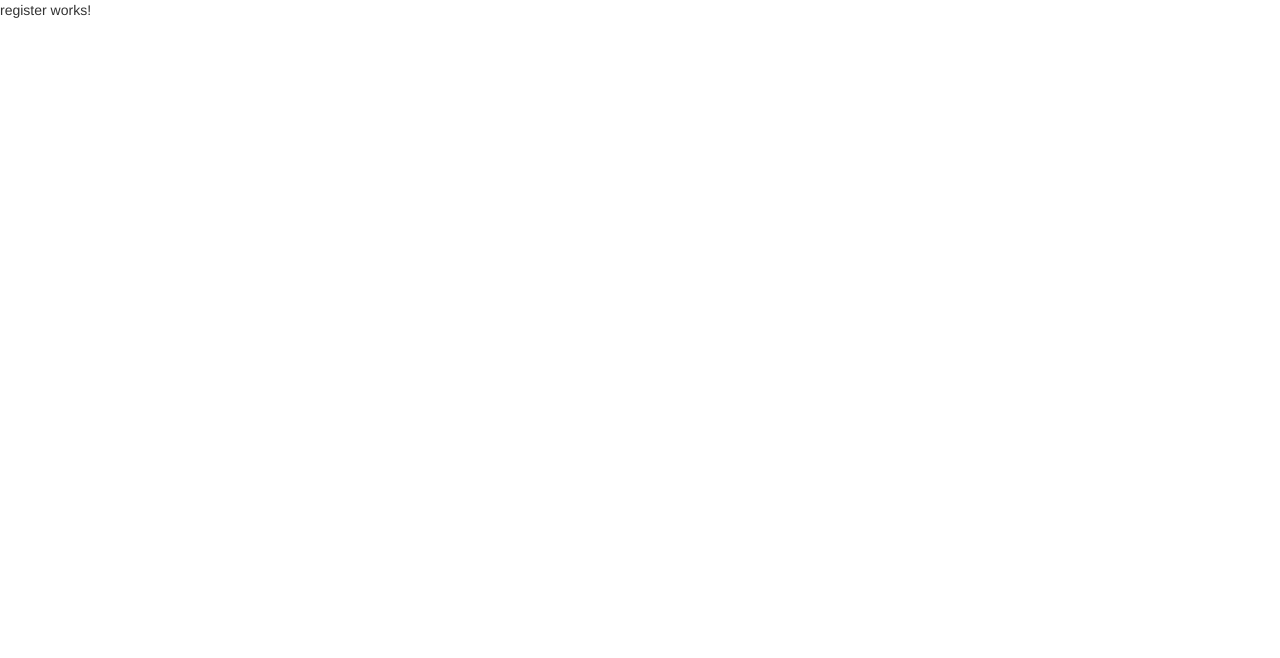
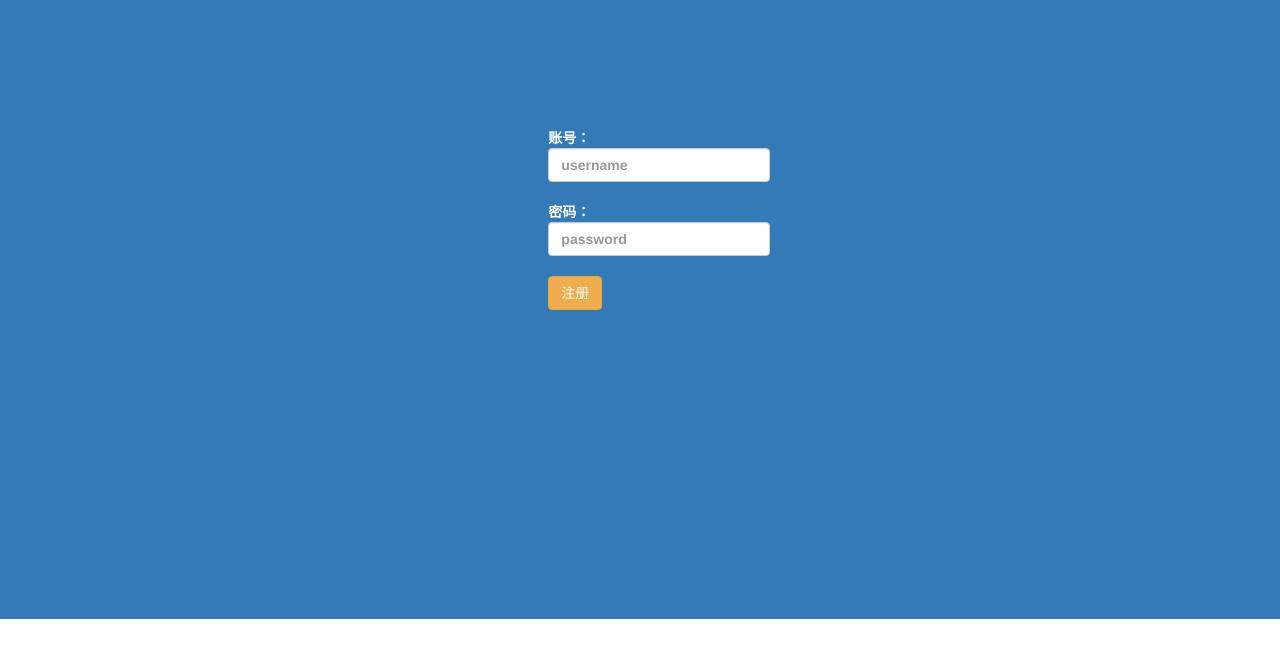
Before and after one commit to EbBlovery/product-app, an Angular app: page /register in a window 1280 px wide. Shown: the top 658 px of the page. Built offline with nearby package versions, Linux system fonts and the light colour scheme.

Commit message:
register fin

```diff
--- a/src/app/login/login.component.ts
+++ b/src/app/login/login.component.ts
@@ -6,10 +6,7 @@ import { HttpClient, HttpHeaders } from '@angular/common/http';
 import { ShareService } from '../share/share.service';
 
 
-interface Person {
-    code: number;
-    token: string;
-}
+
 
 @Component({
   selector: 'app-login',
--- a/src/app/register/register.component.css
+++ b/src/app/register/register.component.css
@@ -0,0 +1,10 @@
+.container{
+	width: 100%;
+	height: 100%;
+}
+.form-login{
+	padding-top: 10%;
+	height:0px;
+padding-bottom:23%;
+height:100%;
+}
--- a/src/app/register/register.component.html
+++ b/src/app/register/register.component.html
@@ -1,3 +1,17 @@
-<p>
-  register works!
-</p>
+<div class="container form-login bg-primary">
+    <div class="row">
+		<div class="col-sm-5 col-md-offset-5">
+			<form [formGroup]="formModule" (submit)="onSubmit()">
+			   <div class="form-group">
+				    <label>账号：<input class="form-control" formControlName="username" placeholder="username" type="text"></label>
+			   </div>
+			   <div class="form-group">
+				    <label>密码：<input class="form-control" formControlName="password" type="password" placeholder="password"></label>
+			   </div>
+			   <div class="form-group">
+			   	    <button class="btn btn-warning" type="submit">注册</button>
+			   </div>
+			</form>
+        </div>
+	</div>
+</div>
--- a/src/app/register/register.component.ts
+++ b/src/app/register/register.component.ts
@@ -1,4 +1,7 @@
 import { Component, OnInit } from '@angular/core';
+import { FormGroup, FormControl, FormArray, Validators } from '@angular/forms';
+
+import { ShareService } from '../share/share.service';
 
 @Component({
   selector: 'app-register',
@@ -6,10 +9,15 @@ import { Component, OnInit } from '@angular/core';
   styleUrls: ['./register.component.css']
 })
 export class RegisterComponent implements OnInit {
-
-  constructor() { }
+  formModule:FormGroup = new FormGroup({
+  	 username: new FormControl(''),
+  	 password: new FormControl('')
+  });
+  constructor(private getService:ShareService) { }
 
   ngOnInit() {
   }
-
+  onSubmit(){
+      this.getService.getRegister(this.formModule.value).subscribe(data=> console.log(data));
+  }
 }
--- a/src/app/share/share.service.ts
+++ b/src/app/share/share.service.ts
@@ -23,10 +23,14 @@ export class ShareService {
   }
 
   updateProduct(obj){
-     console.log(obj);
       var data = this.transFormRequestJson(obj);
       return this.http.post('http://localhost:4300/php-demo/updateFile/update.php',data,{headers:new HttpHeaders().set('Content-Type','application/x-www-form-urlencoded;charset=UTF-8')})
 
+  }
+
+  getRegister(obj:any){
+      var data = this.transFormRequestJson(obj);
+      return this.http.post('http://localhost:4300/php-demo/register.php',data,{headers:new HttpHeaders().set('Content-Type','application/x-www-form-urlencoded;charset=UTF-8')})
   }
 
   private handleError(error: any):Promise<any>{
```
